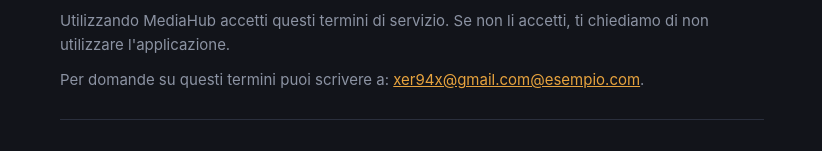
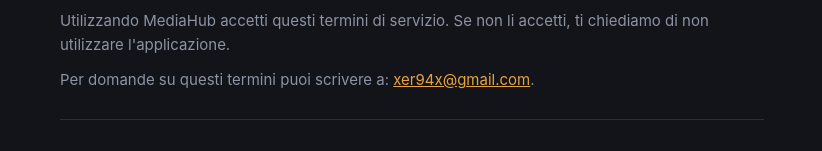
Before and after one commit to xer94x/MediaHub, a plain HTML site: page docs/terms.html in a window 1280 px wide. Shown: the part 369-520 px from the top of the page, without its empty margins (228-1050 px from the left). Drawn offline with Linux system fonts and the light colour scheme.

Commit message:
Update terms.html

```diff
--- a/docs/terms.html
+++ b/docs/terms.html
@@ -102,7 +102,7 @@
       </p>
       <p>
         Per domande su questi termini puoi scrivere a:
-        <a href="mailto:xer94x@gmail.com@esempio.com">xer94x@gmail.com@esempio.com</a>.
+        <a href="mailto:xer94x@gmail.com">xer94x@gmail.com</a>.
       </p>
     </section>
 
```
